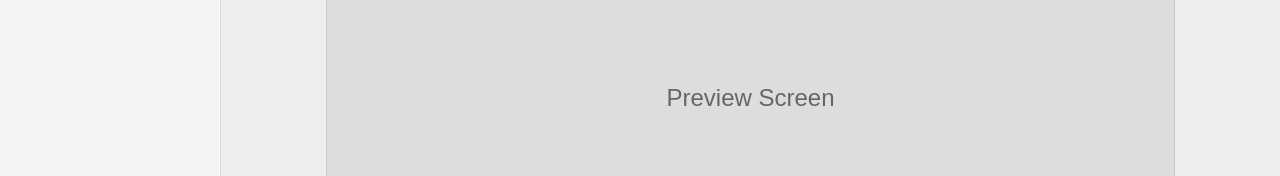
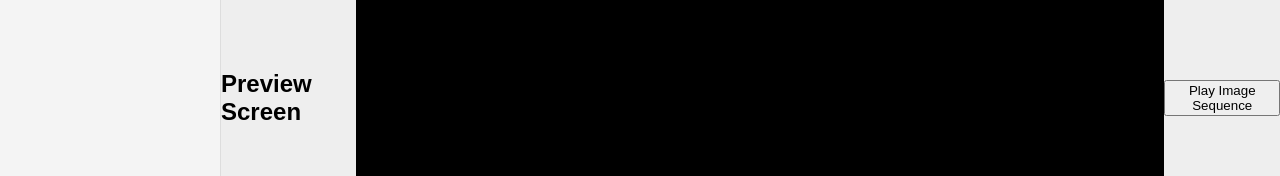
Before and after one commit to yunjuusong/FrameByFrame, a React (Create React App) app: page / in a window 1280 px wide. Shown: the part 262-438 px from the top of the page. Built offline with nearby package versions, Linux system fonts and the light colour scheme; no server answers.

Commit message:
first attempt at video

```diff
--- a/src/App.js
+++ b/src/App.js
@@ -1,11 +1,13 @@
 import axios from "axios";
-import { useEffect, useState } from "react";
+import { useEffect, useRef, useState } from "react";
 import './App.css';
+import { FastImageSequence } from "@mediamonks/fast-image-sequence";
 
 function App() {
   const [image, setImage] = useState(null);
   const [allImage, setAllImage] = useState([]);
   const [uploadedImages, setUploadedImages] = useState([]);
+  const sequenceContainerRef = useRef(); // Ref for the image sequence container
 
   useEffect(() => {
     getImage();
@@ -56,6 +58,27 @@ function App() {
       console.error("Failed to fetch images:", error);
       alert("Failed to load images");
     }
+  };
+
+  const renderImageSequence = async () => {
+    if (allImage.length === 0) {
+      alert("No images available for rendering the sequence.");
+      return;
+    }
+
+    // Prepare the sequence
+    const options = {
+      frames: allImage.length,
+      src: {
+        imageURL: (index) => `http://localhost:5000/get-image/${allImage[index]._id}`,
+      },
+      loop: true,
+      objectFit: "cover",
+    };
+
+    // Create and play the sequence
+    const sequence = new FastImageSequence(sequenceContainerRef.current, options);
+    sequence.play();
   };
 
   return (
@@ -110,7 +133,18 @@ function App() {
 
         {/* Preview screen */}
         <div className="preview-screen">
-          <div className="preview-content">Preview Screen</div>
+          <h2>Preview Screen</h2>
+          <div
+            ref={sequenceContainerRef}
+            style={{
+              width: "100%",
+              height: "100%",
+              backgroundColor: "black",
+            }}
+          />
+          <button onClick={renderImageSequence} className="render-button">
+            Play Image Sequence
+          </button>
         </div>
       </div>
 
```
Also changed, not shown: src/ImageSequence.js (added, +64 -0 lines), 1 other file (tests, documents, lock files or other folders).
